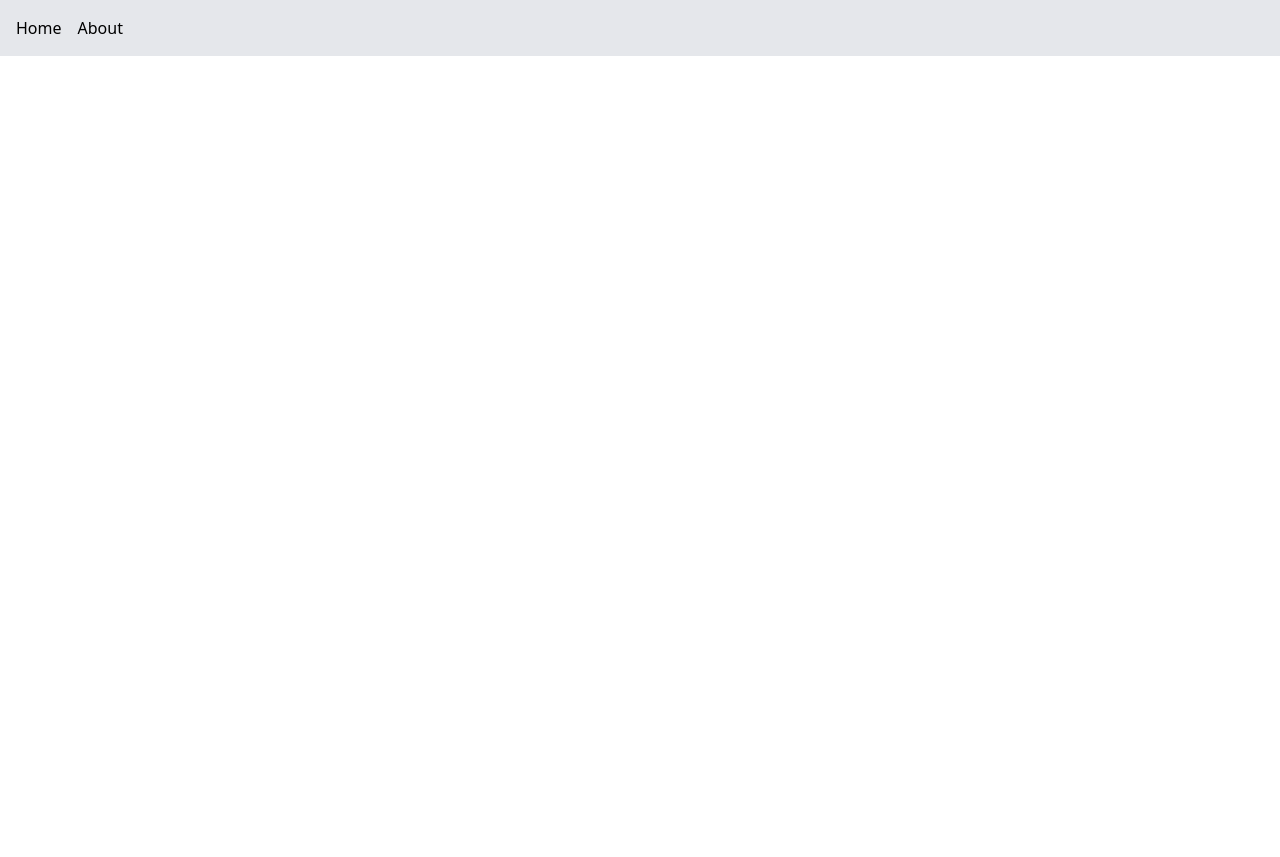
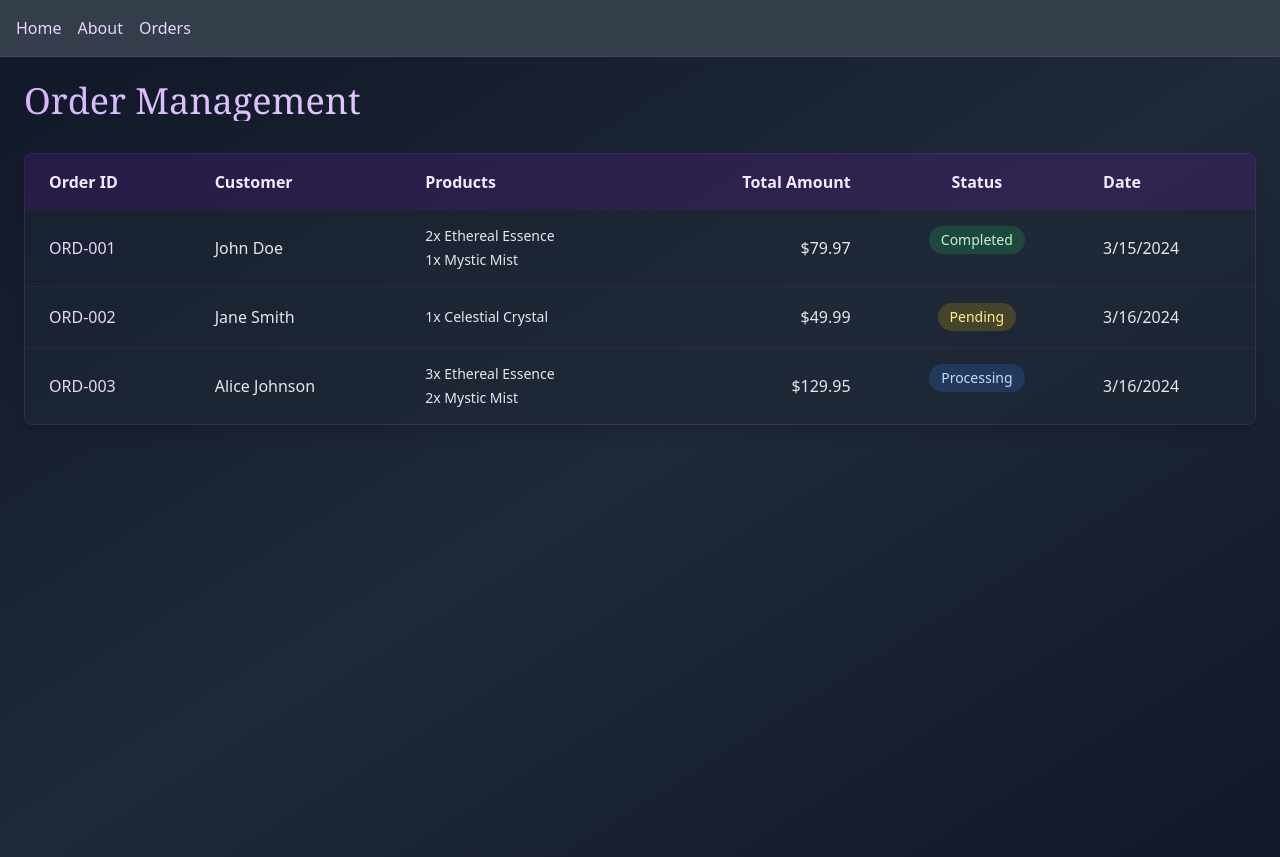
Before and after one commit to RashikShahjahan/ai-ecommerce, a React (Vite) app in the folder admin/frontend/: page /orders in a window 1280 px wide. Before the commit this address had no page. Before the commit the page ends 800 px from the top, so only its background shows below. Built offline with nearby package versions, Linux system fonts and the light colour scheme.

Commit message:
✨ Feat: basic admin dashboard with mock data

```diff
--- a/admin/frontend/src/App.tsx
+++ b/admin/frontend/src/App.tsx
@@ -1,19 +1,21 @@
-import React from 'react';
 import { BrowserRouter as Router, Routes, Route, Link } from 'react-router-dom';
 import Home from './pages/Home';
 import About from './pages/About';
+import Orders from './pages/Orders';
 
 function App() {
   return (
     <Router>
-      <nav className="p-4 bg-gray-200">
-        <Link to="/" className="mr-4">Home</Link>
-        <Link to="/about">About</Link>
+      <nav className="p-4 bg-gray-800/90 border-b border-purple-500/20">
+        <Link to="/" className="mr-4 text-purple-200 hover:text-purple-100">Home</Link>
+        <Link to="/about" className="mr-4 text-purple-200 hover:text-purple-100">About</Link>
+        <Link to="/orders" className="text-purple-200 hover:text-purple-100">Orders</Link>
       </nav>
-      <div className="p-4">
+      <div>
         <Routes>
           <Route path="/" element={<Home />} />
           <Route path="/about" element={<About />} />
+          <Route path="/orders" element={<Orders />} />
         </Routes>
       </div>
     </Router>
--- /dev/null
+++ b/admin/frontend/src/pages/Orders.tsx
@@ -0,0 +1,116 @@
+
+
+// Mock data type definition
+interface Order {
+    id: string;
+    userId: string;
+    userName: string;
+    products: {
+        name: string;
+        quantity: number;
+        price: number;
+    }[];
+    totalAmount: number;
+    status: 'pending' | 'processing' | 'completed' | 'cancelled';
+    createdAt: string;
+}
+
+// Mock data
+const mockOrders: Order[] = [
+    {
+        id: 'ORD-001',
+        userId: 'USR-001',
+        userName: 'John Doe',
+        products: [
+            { name: 'Ethereal Essence', quantity: 2, price: 29.99 },
+            { name: 'Mystic Mist', quantity: 1, price: 19.99 }
+        ],
+        totalAmount: 79.97,
+        status: 'completed',
+        createdAt: '2024-03-15T10:30:00Z'
+    },
+    {
+        id: 'ORD-002',
+        userId: 'USR-002',
+        userName: 'Jane Smith',
+        products: [
+            { name: 'Celestial Crystal', quantity: 1, price: 49.99 }
+        ],
+        totalAmount: 49.99,
+        status: 'pending',
+        createdAt: '2024-03-16T14:20:00Z'
+    },
+    {
+        id: 'ORD-003',
+        userId: 'USR-003',
+        userName: 'Alice Johnson',
+        products: [
+            { name: 'Ethereal Essence', quantity: 3, price: 29.99 },
+            { name: 'Mystic Mist', quantity: 2, price: 19.99 }
+        ],
+        totalAmount: 129.95,
+        status: 'processing',
+        createdAt: '2024-03-16T15:45:00Z'
+    }
+];
+
+function Orders() {
+    return (
+        <div className="p-6 bg-gradient-to-br from-gray-900 via-gray-800 to-gray-900 min-h-screen">
+            <h2 className="text-4xl font-serif bg-clip-text text-transparent bg-gradient-to-r from-purple-300 via-purple-200 to-purple-300 mb-8">
+                Order Management
+            </h2>
+
+            <div className="overflow-x-auto shadow-lg rounded-lg border border-purple-500/20">
+                <table className="w-full table-auto">
+                    <thead className="bg-purple-900/30 text-purple-100">
+                        <tr>
+                            <th className="px-6 py-4 text-left">Order ID</th>
+                            <th className="px-6 py-4 text-left">Customer</th>
+                            <th className="px-6 py-4 text-left">Products</th>
+                            <th className="px-6 py-4 text-right">Total Amount</th>
+                            <th className="px-6 py-4 text-center">Status</th>
+                            <th className="px-6 py-4 text-left">Date</th>
+                        </tr>
+                    </thead>
+                    <tbody className="divide-y divide-purple-500/10">
+                        {mockOrders.map((order) => (
+                            <tr key={order.id} className="bg-gray-800/50 hover:bg-gray-800/70 transition-colors">
+                                <td className="px-6 py-4 text-purple-200">{order.id}</td>
+                                <td className="px-6 py-4 text-gray-200">{order.userName}</td>
+                                <td className="px-6 py-4 text-gray-200">
+                                    <div className="space-y-1">
+                                        {order.products.map((product, idx) => (
+                                            <div key={idx} className="text-sm">
+                                                {product.quantity}x {product.name}
+                                            </div>
+                                        ))}
+                                    </div>
+                                </td>
+                                <td className="px-6 py-4 text-right text-gray-200">
+                                    ${order.totalAmount.toFixed(2)}
+                                </td>
+                                <td className="px-6 py-4 text-center flex justify-center">
+                                    <span className={`inline-flex justify-center px-3 py-1 text-sm rounded-full ${{
+                                        pending: 'bg-yellow-500/20 text-yellow-200',
+                                        processing: 'bg-blue-500/20 text-blue-200',
+                                        completed: 'bg-green-500/20 text-green-200',
+                                        cancelled: 'bg-red-500/20 text-red-200'
+                                    }[order.status]
+                                        }`}>
+                                        {order.status.charAt(0).toUpperCase() + order.status.slice(1)}
+                                    </span>
+                                </td>
+                                <td className="px-6 py-4 text-gray-200">
+                                    {new Date(order.createdAt).toLocaleDateString()}
+                                </td>
+                            </tr>
+                        ))}
+                    </tbody>
+                </table>
+            </div>
+        </div>
+    );
+}
+
+export default Orders;
```
